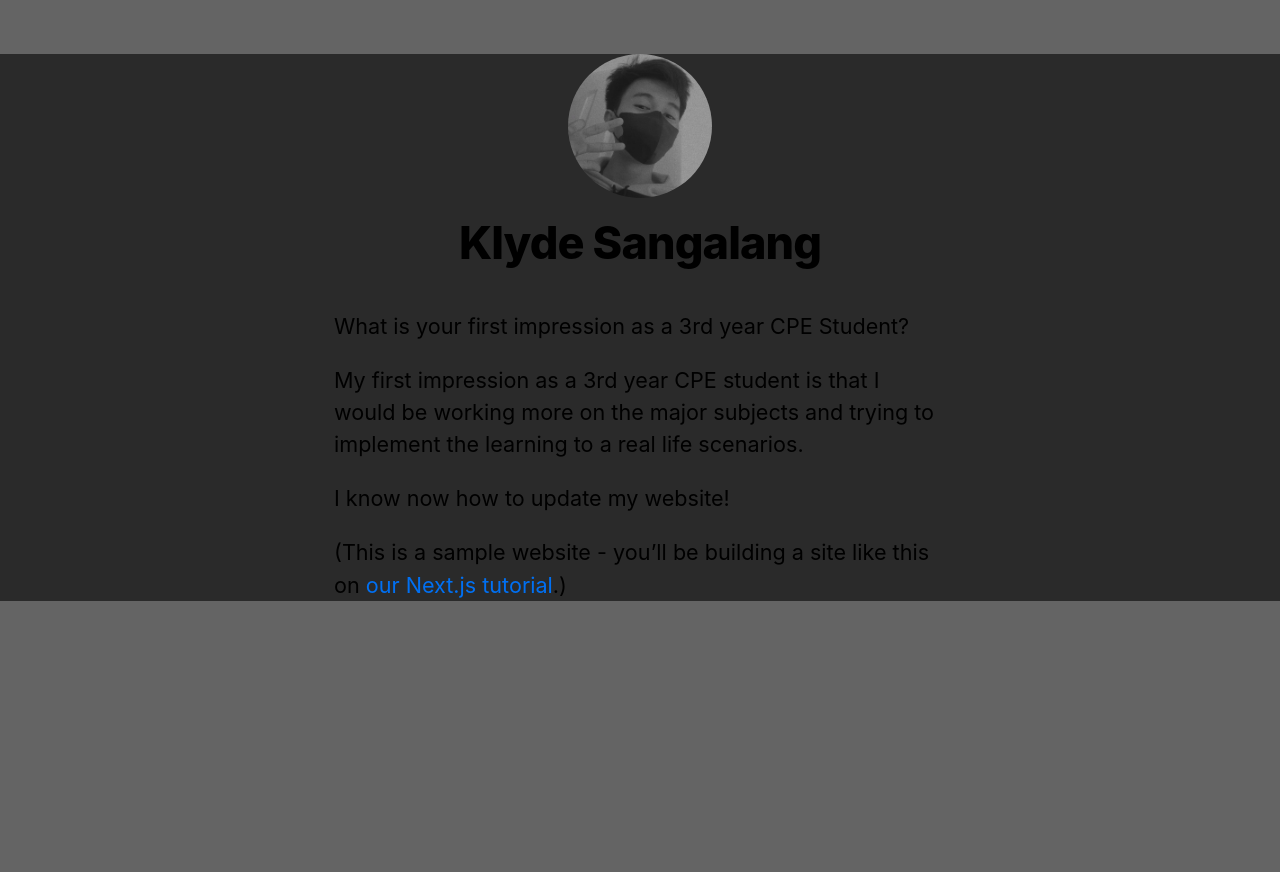
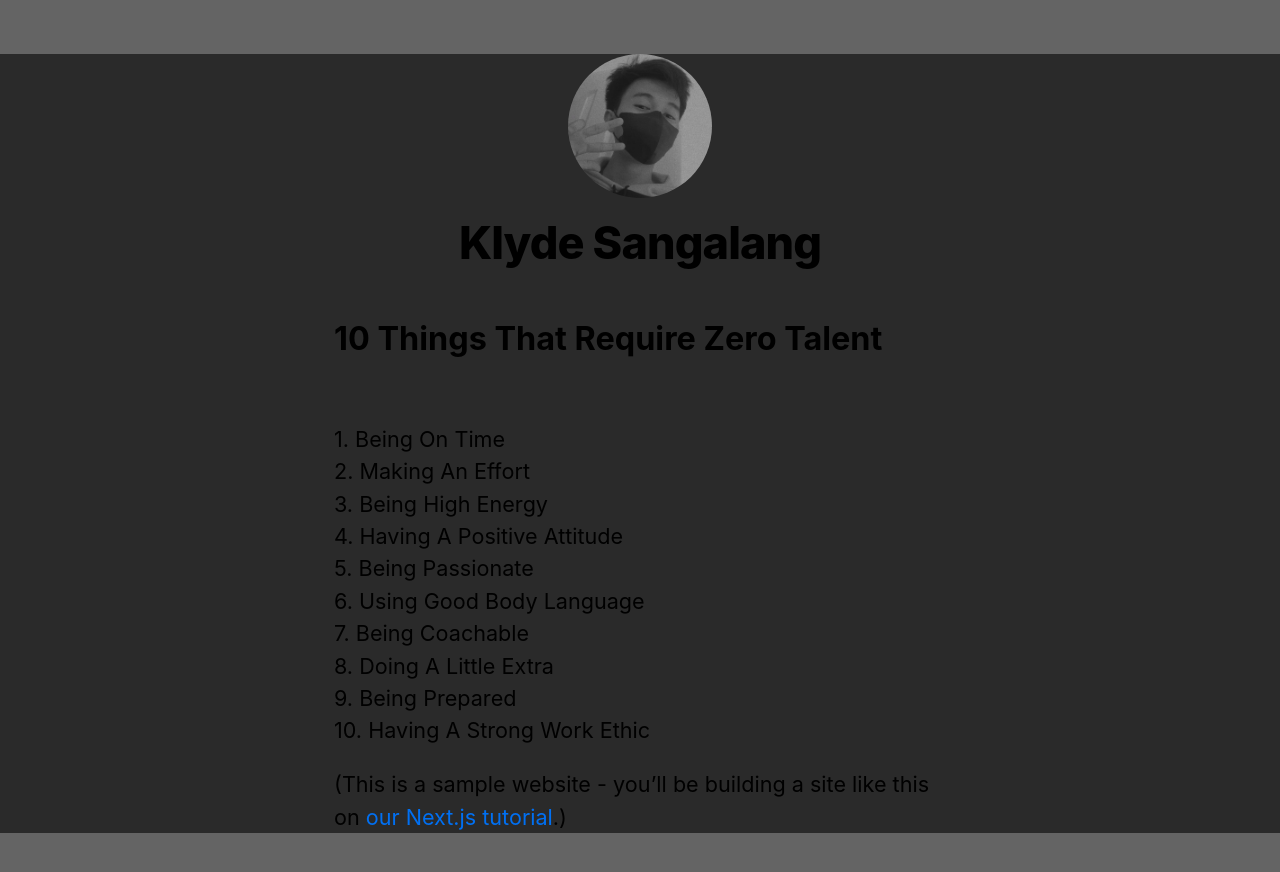
Before and after one commit to Klyde-Sangalang/blog-nextjs1, a Next.js app: page / in a window 1280 px wide. Shown: the top 872 px of the page. Before the commit the page ends 800 px from the top, so only its background shows below. Built offline with nearby package versions, Linux system fonts and the light colour scheme.

Commit message:
Update index.js

```diff
--- a/pages/index.js
+++ b/pages/index.js
@@ -9,14 +9,18 @@ export default function Home() {
         <title>{siteTitle}</title>
       </Head>
       <section className={utilStyles.headingMd}>
-        <p>What is your first impression as a 3rd year CPE Student?</p>
-        <p>My first impression as  a 3rd year CPE student is that I would be working
-          more on the major subjects and trying to implement the learning to a real life
-          scenarios.
-        </p>
-        <p>
-          I know now how to update my website!
-        </p>
+        <h2>10 Things That Require Zero Talent</h2><br></br>
+
+          1. Being On Time<br></br>
+          2. Making An Effort<br></br>
+          3. Being High Energy<br></br>
+          4. Having A Positive Attitude<br></br>
+          5. Being Passionate<br></br>
+          6. Using Good Body Language<br></br>
+          7. Being Coachable<br></br>
+          8. Doing A Little Extra<br></br>
+          9. Being Prepared<br></br>
+          10. Having A Strong Work Ethic<br></br>
         <p>
           (This is a sample website - you’ll be building a site like this on{' '}
           <a href="https://nextjs.org/learn">our Next.js tutorial</a>.)
```
